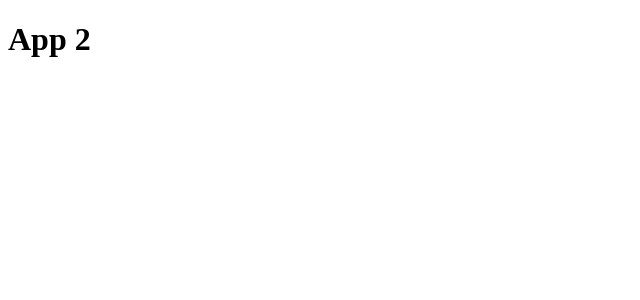
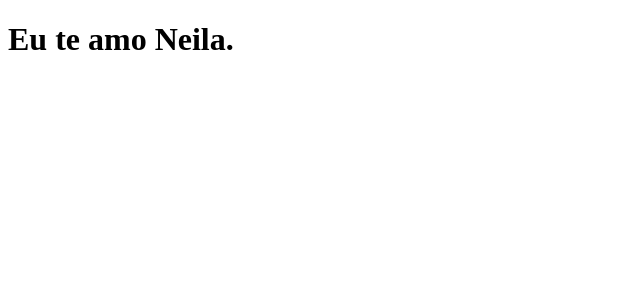
Before and after one commit to allyssonrodrigues/clone-tabnews, a Next.js app: page / in a window 1280 px wide. Shown: the top 300 px of the page, without its empty margins (0-640 px from the left). Built offline with nearby package versions, Linux system fonts and the light colour scheme.

Commit message:
alteração index.js

```diff
--- a/pages/index.js
+++ b/pages/index.js
@@ -1,5 +1,5 @@
 function Home() {
-    return <h1>App 2</h1>
+    return <h1>Eu te amo Neila.</h1>
 }
 
 export default Home;
```
